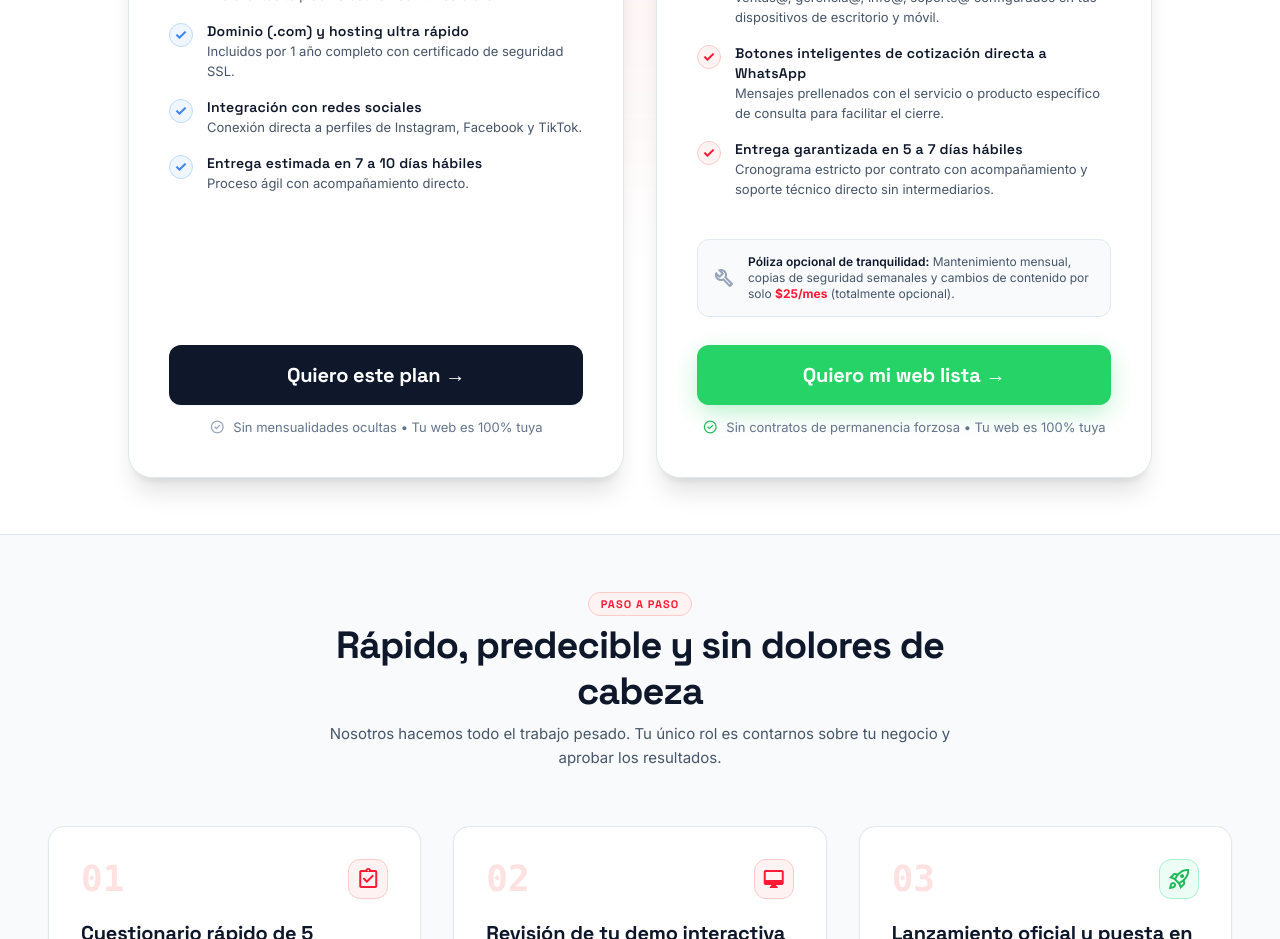
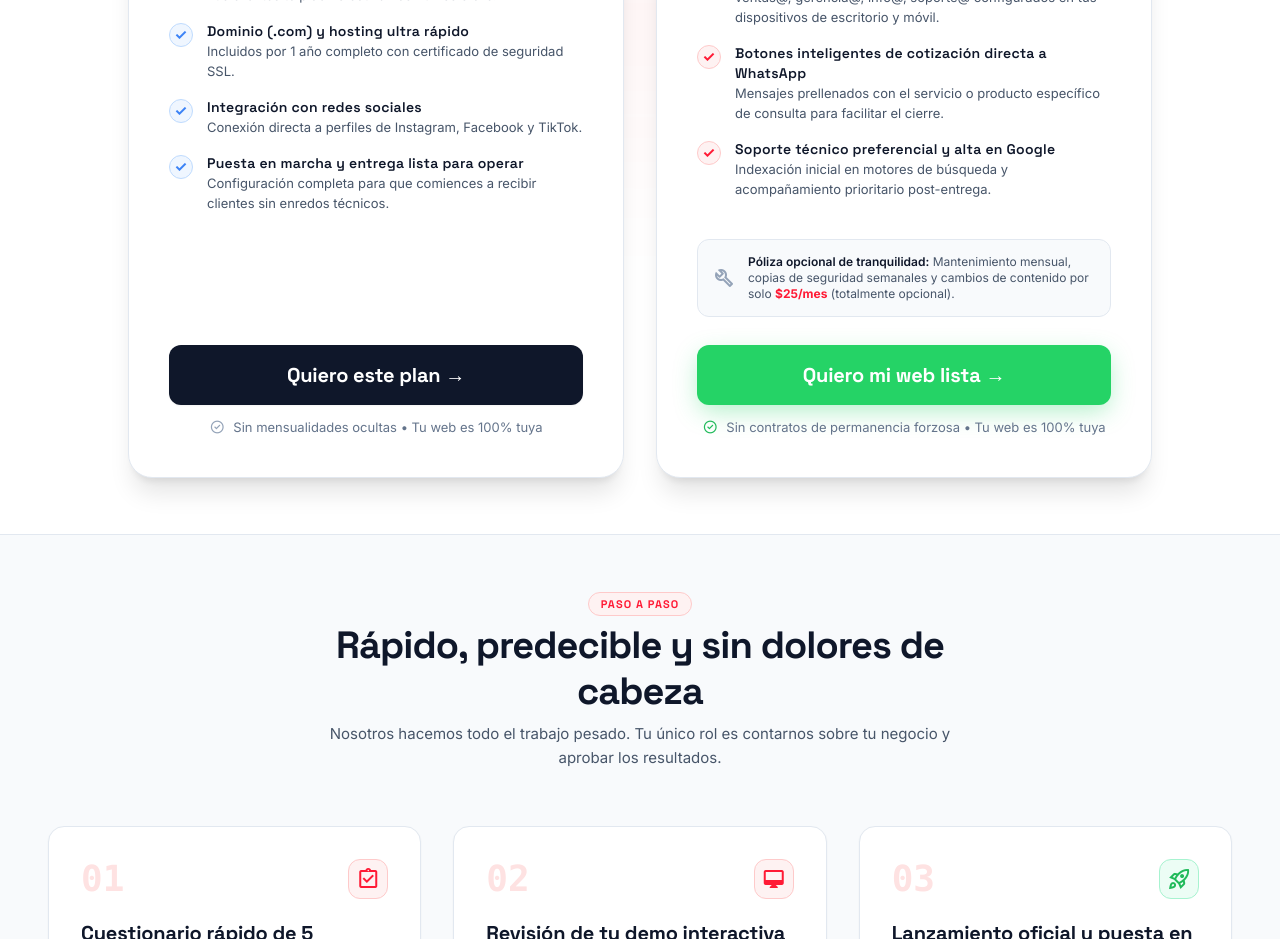
Before and after one commit to santiagoxx93/Digital_Drift_Software, a React (Vite) app: page / in a window 1280 px wide. Shown: the part 2280-3219 px from the top of the page. Built offline with nearby package versions, Linux system fonts and the light colour scheme.

Commit message:
Update pricing features to focus on value instead of delivery times

```diff
--- a/src/App.jsx
+++ b/src/App.jsx
@@ -433,8 +433,8 @@ Sin intermediarios • Tú eres dueño total de tu web y tus clientes
             <span className="material-symbols-outlined text-blue-500 text-[16px] font-bold">check</span>
           </div>
           <div className="flex flex-col">
-            <span className="font-label-lg text-label-lg text-slate-900 font-semibold">Entrega estimada en 7 a 10 días hábiles</span>
-            <span className="font-body-sm text-body-sm text-slate-600">Proceso ágil con acompañamiento directo.</span>
+            <span className="font-label-lg text-label-lg text-slate-900 font-semibold">Puesta en marcha y entrega lista para operar</span>
+            <span className="font-body-sm text-body-sm text-slate-600">Configuración completa para que comiences a recibir clientes sin enredos técnicos.</span>
           </div>
         </div>
       </div>
@@ -519,8 +519,8 @@ Sin intermediarios • Tú eres dueño total de tu web y tus clientes
             <span className="material-symbols-outlined text-[#ff1a35] text-[16px] font-bold">check</span>
           </div>
           <div className="flex flex-col">
-            <span className="font-label-lg text-label-lg text-slate-900 font-semibold">Entrega garantizada en 5 a 7 días hábiles</span>
-            <span className="font-body-sm text-body-sm text-slate-600">Cronograma estricto por contrato con acompañamiento y soporte técnico directo sin intermediarios.</span>
+            <span className="font-label-lg text-label-lg text-slate-900 font-semibold">Soporte técnico preferencial y alta en Google</span>
+            <span className="font-body-sm text-body-sm text-slate-600">Indexación inicial en motores de búsqueda y acompañamiento prioritario post-entrega.</span>
           </div>
         </div>
       </div>
```
